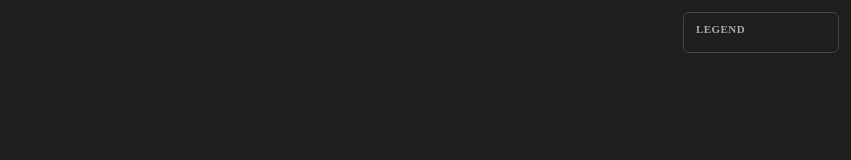
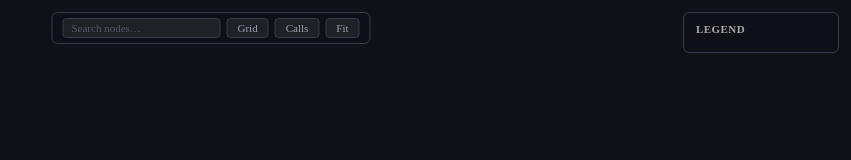
Before and after one commit to adgk2349/FlowMap-AI_Code_Hallucination_Guard_for_Swift, a website: page editor/vscode/webview/graph.html in a window 1280 px wide. Shown: the whole page, without its empty margins (429-1280 px from the left). Drawn offline with Linux system fonts and the light colour scheme.

Commit message:
PR8 Part 1+2+6: graph.html — toolbar, dark background, search+layout slots
- Background changed from #1e1e1e to #0f1117 (PR8 UI polish)
- Add #toolbar div (top-center, absolute) with search input + Grid/Calls/Fit buttons
- Toolbar styled dark-glass with hover accent (#4da3ff), pointer-events: auto
- Legend background updated to match new darker palette
- #status-badge and #license-badge CSS unchanged (Part 7 compat)

Co-Authored-By: Claude Sonnet 4.6 <noreply@anthropic.com>

```diff
--- a/editor/vscode/webview/graph.html
+++ b/editor/vscode/webview/graph.html
@@ -14,19 +14,70 @@
         height: 100%;
         margin: 0;
         padding: 0;
-        background: #1e1e1e;
+        background: #0f1117;
         overflow: hidden;
       }
       #cy {
         position: absolute;
         inset: 0;
+        background: #0f1117;
       }
+      /* ── Toolbar (search + layout buttons) ────────────────────────────── */
+      #toolbar {
+        position: absolute;
+        top: 12px;
+        left: 50%;
+        transform: translateX(-50%);
+        display: flex;
+        gap: 6px;
+        align-items: center;
+        background: rgba(15, 17, 23, 0.92);
+        border: 1px solid #3a3a4a;
+        border-radius: 6px;
+        padding: 5px 10px;
+        z-index: 10;
+        pointer-events: auto;
+      }
+      #toolbar input[type='text'] {
+        background: rgba(255, 255, 255, 0.07);
+        border: 1px solid #3a3a4a;
+        border-radius: 4px;
+        color: #c0c0d0;
+        font-size: 11px;
+        padding: 3px 8px;
+        width: 140px;
+        outline: none;
+        font-family: inherit;
+      }
+      #toolbar input[type='text']:focus {
+        border-color: #4da3ff;
+      }
+      #toolbar input[type='text']::placeholder {
+        color: #555566;
+      }
+      #toolbar button {
+        background: rgba(255, 255, 255, 0.07);
+        border: 1px solid #3a3a4a;
+        border-radius: 4px;
+        color: #a0a0b0;
+        font-size: 11px;
+        padding: 3px 10px;
+        cursor: pointer;
+        font-family: inherit;
+        transition: background 0.15s, color 0.15s, border-color 0.15s;
+      }
+      #toolbar button:hover {
+        background: rgba(77, 163, 255, 0.15);
+        color: #c8d8f0;
+        border-color: #4da3ff;
+      }
+      /* ── Legend ────────────────────────────────────────────────────────── */
       #legend {
         position: absolute;
         top: 12px;
         right: 12px;
-        background: rgba(30, 30, 30, 0.88);
-        border: 1px solid #444;
+        background: rgba(15, 17, 23, 0.88);
+        border: 1px solid #3a3a4a;
         border-radius: 6px;
         padding: 10px 12px;
         min-width: 130px;
@@ -40,6 +91,7 @@
         margin-bottom: 7px;
         letter-spacing: 0.04em;
       }
+      /* ── Status badge (top-left) ────────────────────────────────────────── */
       #status-badge {
         position: absolute;
         top: 12px;
@@ -70,6 +122,7 @@
         display: block;
         margin-top: 2px;
       }
+      /* ── License badge (bottom-right) ───────────────────────────────────── */
       #license-badge {
         position: absolute;
         bottom: 12px;
@@ -98,6 +151,13 @@
     <div id="cy"></div>
     <div id="status-badge"></div>
     <div id="license-badge"></div>
+    <!-- Toolbar: search + layout switcher buttons -->
+    <div id="toolbar">
+      <input type="text" id="search-input" placeholder="Search nodes…" />
+      <button id="btn-grid">Grid</button>
+      <button id="btn-calls">Calls</button>
+      <button id="btn-fit">Fit</button>
+    </div>
     <div id="legend">
       <div id="legend-title">LEGEND</div>
     </div>
```
